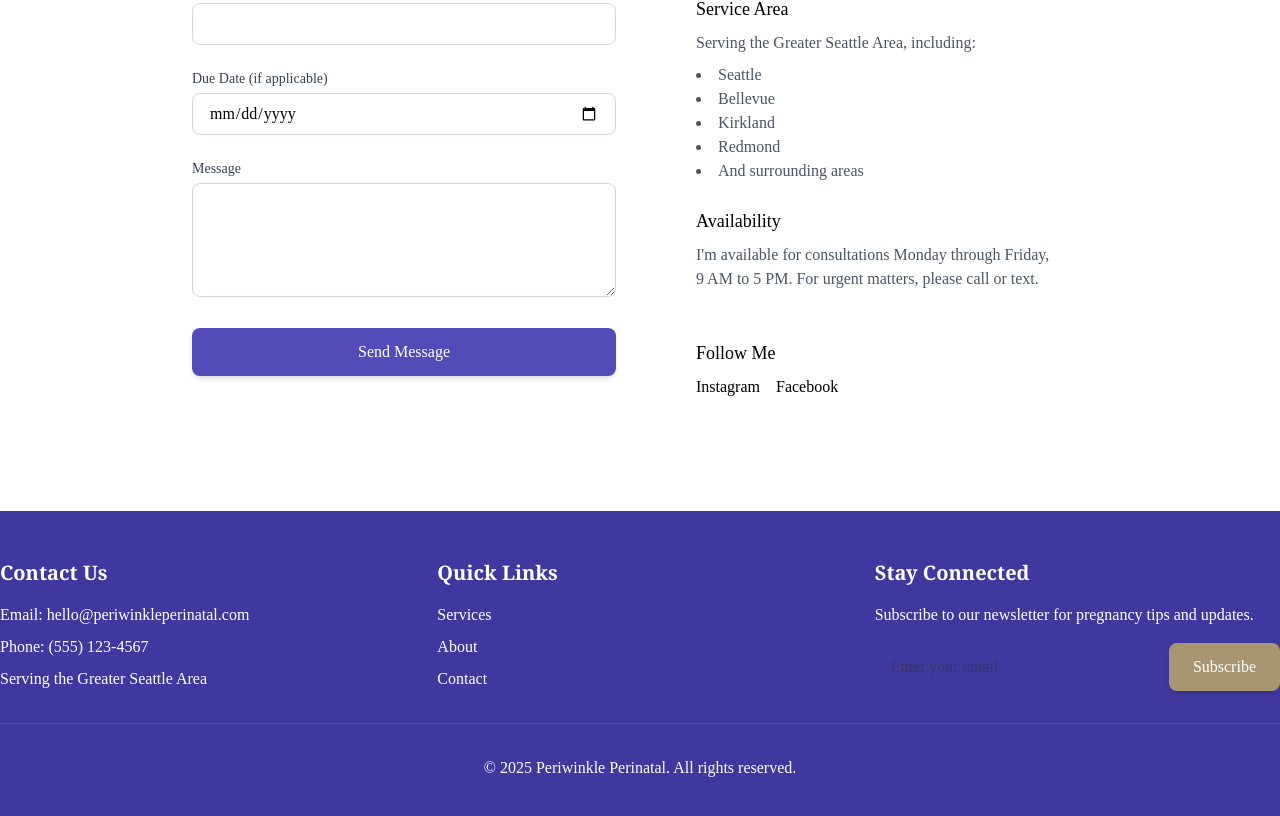
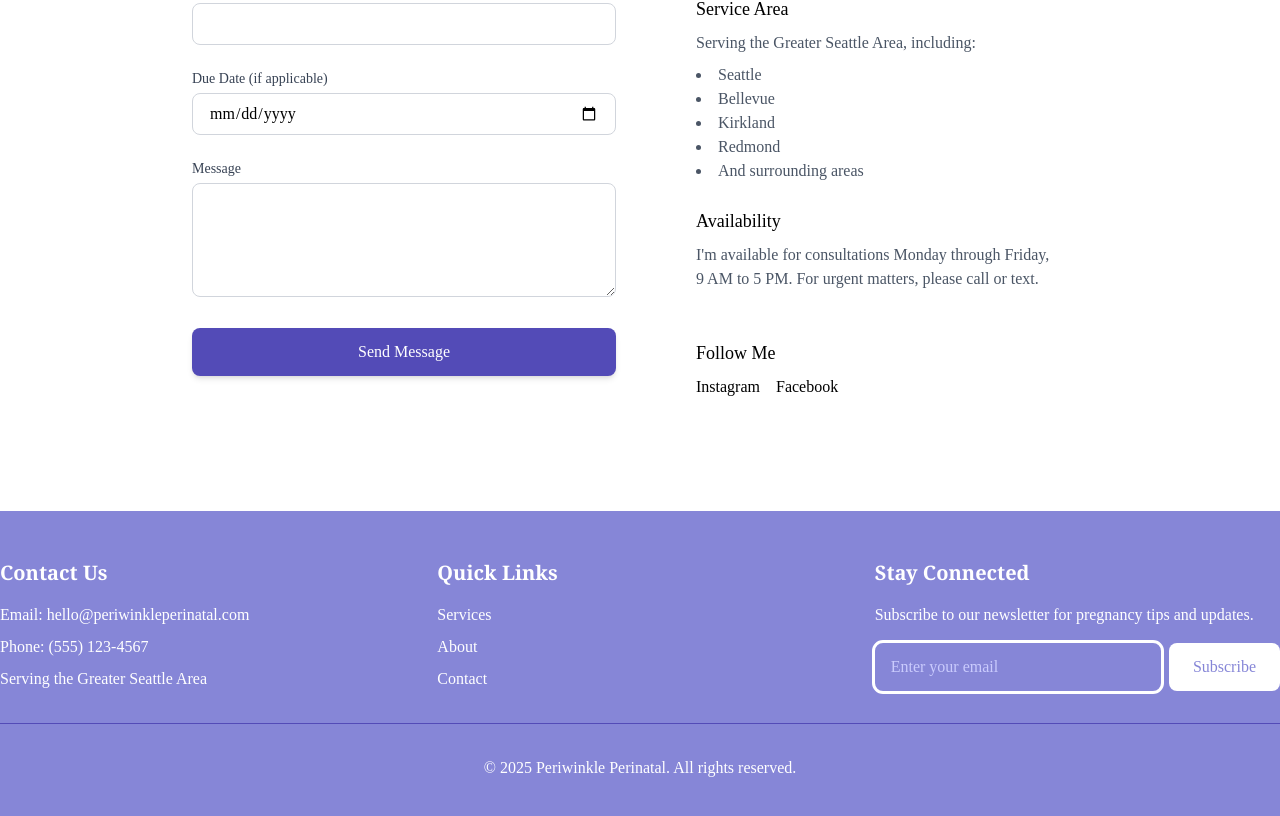
Before and after one commit to fredschuck/periwinkle-perinatal, a React (Vite) app: page /contact in a window 1280 px wide. Shown: the part 485-1301 px from the top of the page. Built offline with nearby package versions, Linux system fonts and the light colour scheme; a web font is replaced by a local one.

Commit message:
Update Footer

```diff
--- a/src/components/Footer.tsx
+++ b/src/components/Footer.tsx
@@ -2,7 +2,7 @@ import { Link } from "react-router-dom";
 
 const Footer = () => {
   return (
-    <footer className="bg-light-purple-900 text-off-white-100">
+    <footer className="bg-periwinkle-900 text-off-white-100">
       <div className="container mx-auto py-12">
         <div className="grid grid-cols-1 md:grid-cols-3 gap-8">
           {/* Contact Information */}
@@ -60,9 +60,12 @@ const Footer = () => {
               <input
                 type="email"
                 placeholder="Enter your email"
-                className="px-4 py-2 rounded-lg text-dark-grey-500 flex-grow"
+                className="px-4 py-2 rounded-lg text-white placeholder:text-periwinkle-500 outline-solid outline-white flex-grow"
               />
-              <button type="submit" className="btn btn-secondary">
+              <button
+                type="submit"
+                className="btn bg-white text-periwinkle-900"
+              >
                 Subscribe
               </button>
             </form>
```
